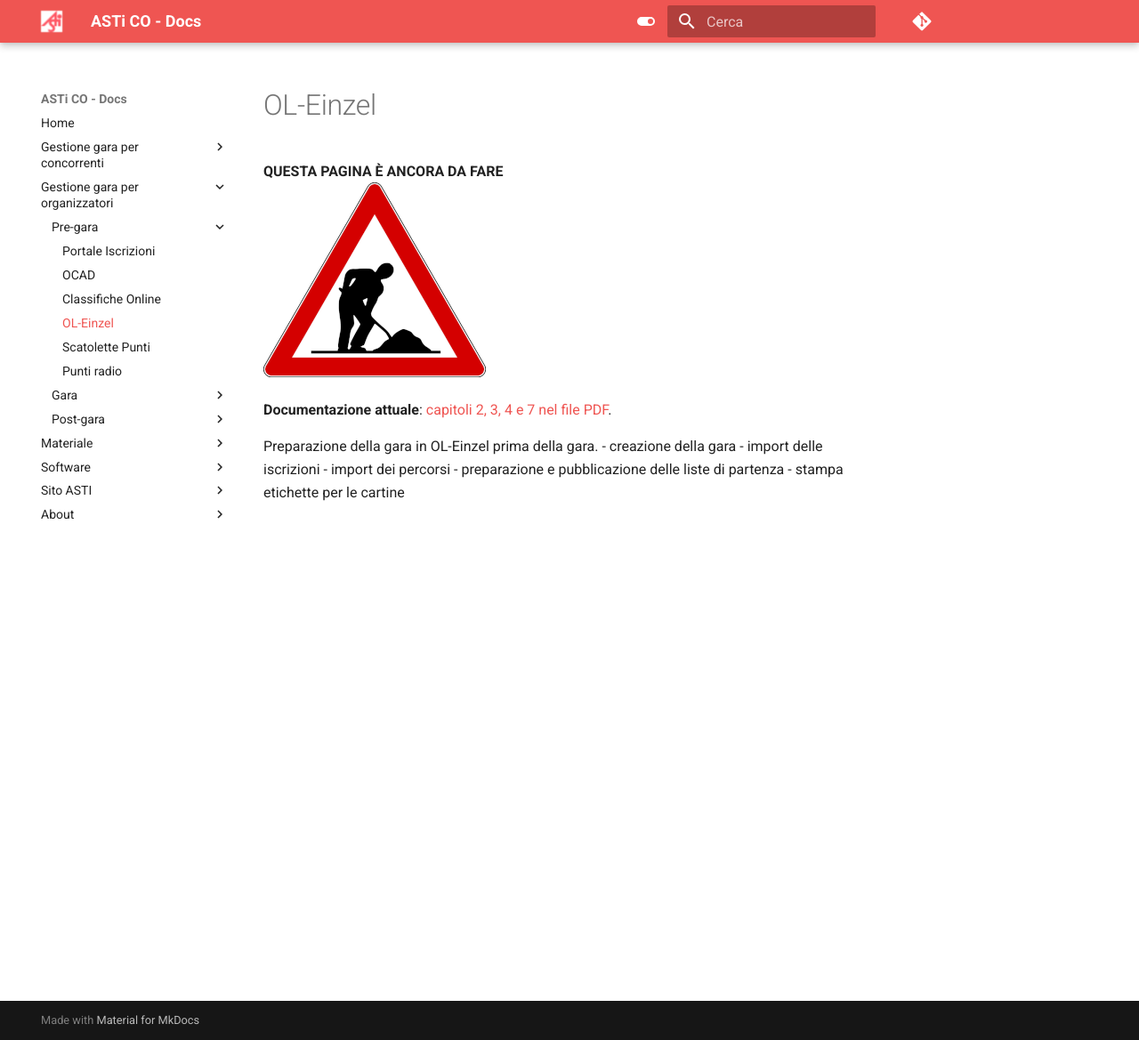
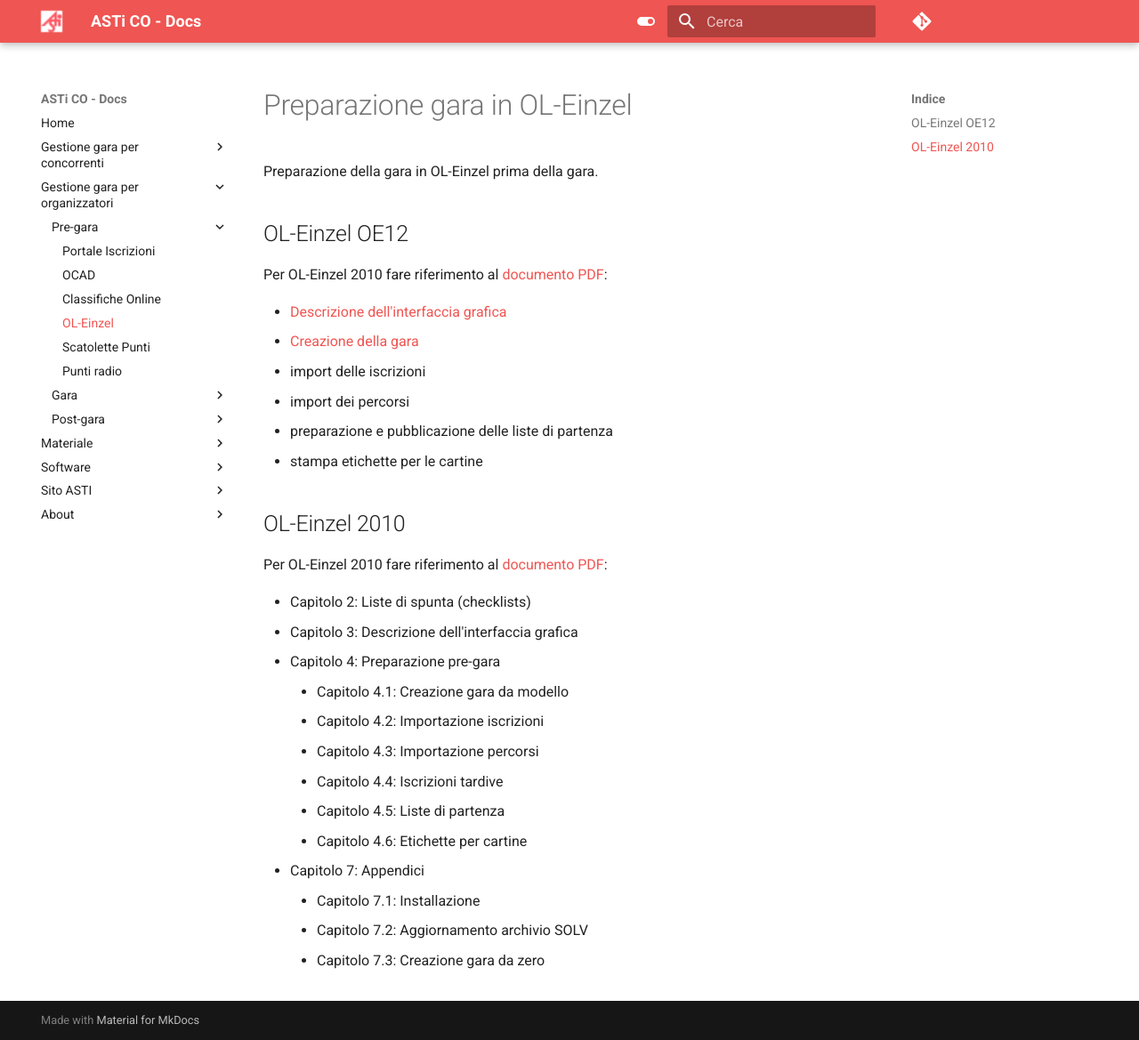
Before and after one commit to asti-co/doc, an MkDocs documentation site: the page built from docs/gestione_gara_org/pregara/oleinzel_pregara.md, in a window 1280 px wide and 1169 px high. Shown: the whole window at 89% size. Built offline with MkDocs 1.6.1 and Material for MkDocs 9.7.7, drawn with Linux system fonts in a browser that asks for light colours; comment, search, counter and statistics services are not loaded.

Commit message:
Creazione gara OE12

```diff
--- a/docs/gestione_gara_org/pregara/oleinzel_pregara.md
+++ b/docs/gestione_gara_org/pregara/oleinzel_pregara.md
@@ -1,11 +1,32 @@
-**QUESTA PAGINA È ANCORA DA FARE**
-![Lavori in corso](../../img/lavori_in_corso.png)
-
-**Documentazione attuale**: [capitoli 2, 3, 4 e 7 nel file PDF](../inc/Istruzioni_OL_einzel_per_TMO_v2_4.pdf).
+# Preparazione gara in OL-Einzel
 
 Preparazione della gara in OL-Einzel prima della gara.
-- creazione della gara
+
+## OL-Einzel OE12
+
+Per OL-Einzel 2010 fare riferimento al [documento PDF](../inc/Istruzioni_OL_einzel_per_TMO_v2_4.pdf):
+
+- [Descrizione dell'interfaccia grafica](../../software/oe12/interfaccia_grafica.md)
+- [Creazione della gara](../../software/oe12/creazione_gara.md)
 - import delle iscrizioni
 - import dei percorsi
 - preparazione e pubblicazione delle liste di partenza
 - stampa etichette per le cartine
+
+## OL-Einzel 2010
+
+Per OL-Einzel 2010 fare riferimento al [documento PDF](../inc/Istruzioni_OL_einzel_per_TMO_v2_4.pdf):
+
+- Capitolo 2: Liste di spunta (checklists)
+- Capitolo 3: Descrizione dell'interfaccia grafica
+- Capitolo 4: Preparazione pre-gara
+    - Capitolo 4.1: Creazione gara da modello
+    - Capitolo 4.2: Importazione iscrizioni
+    - Capitolo 4.3: Importazione percorsi
+    - Capitolo 4.4: Iscrizioni tardive
+    - Capitolo 4.5: Liste di partenza
+    - Capitolo 4.6: Etichette per cartine
+- Capitolo 7: Appendici
+    - Capitolo 7.1: Installazione
+    - Capitolo 7.2: Aggiornamento archivio SOLV
+    - Capitolo 7.3: Creazione gara da zero
```
Also changed, not shown: docs/software/oe12/creazione_gara.md (added, +106 -0 lines), docs/software/oe12/inc/cartelle.png (added), docs/software/oe12/inc/creaGara.png (added), docs/software/oe12/inc/gara_singola.png (added), docs/software/oe12/inc/impostazioni_sportident.png (added), docs/software/oe12/inc/menu_gara_nuovo.png (added), docs/software/oe12/inc/menu_impostazioni_cartelle.png (added), docs/software/oe12/inc/modifica_impostazioni_gara.png (added).
